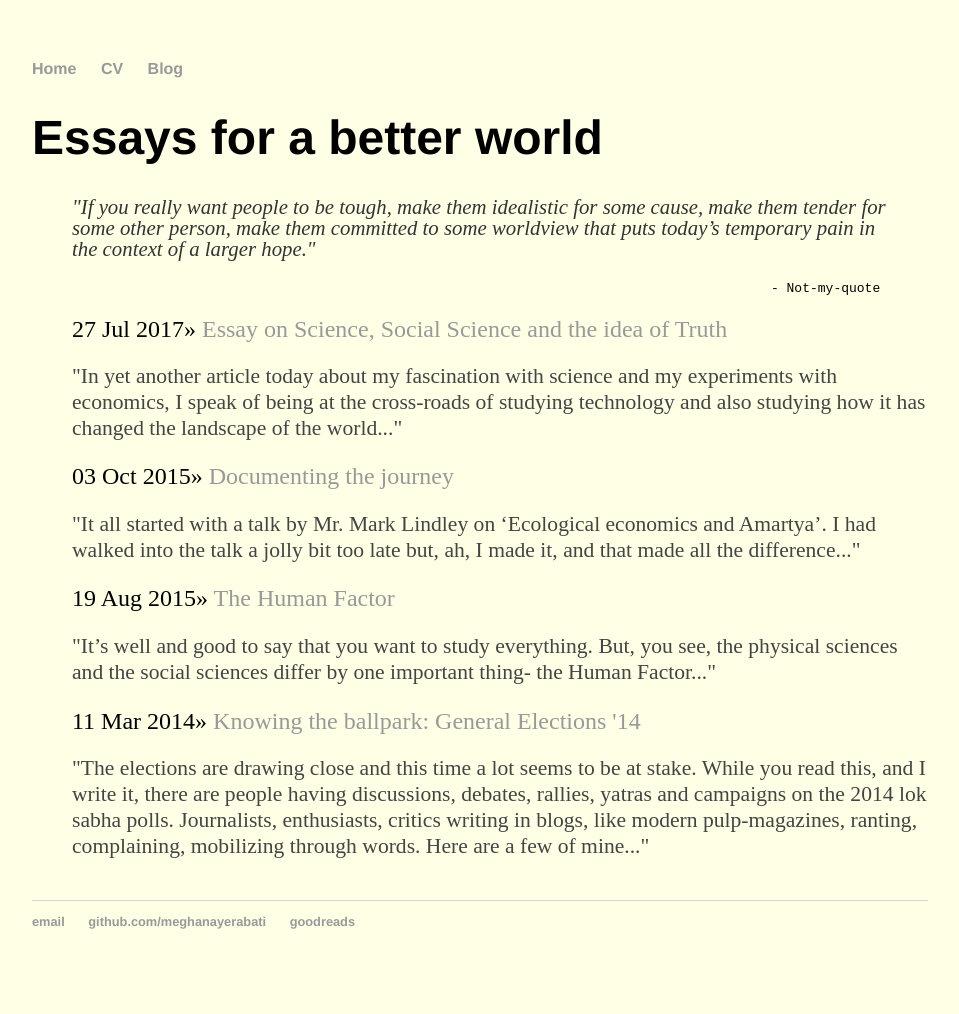
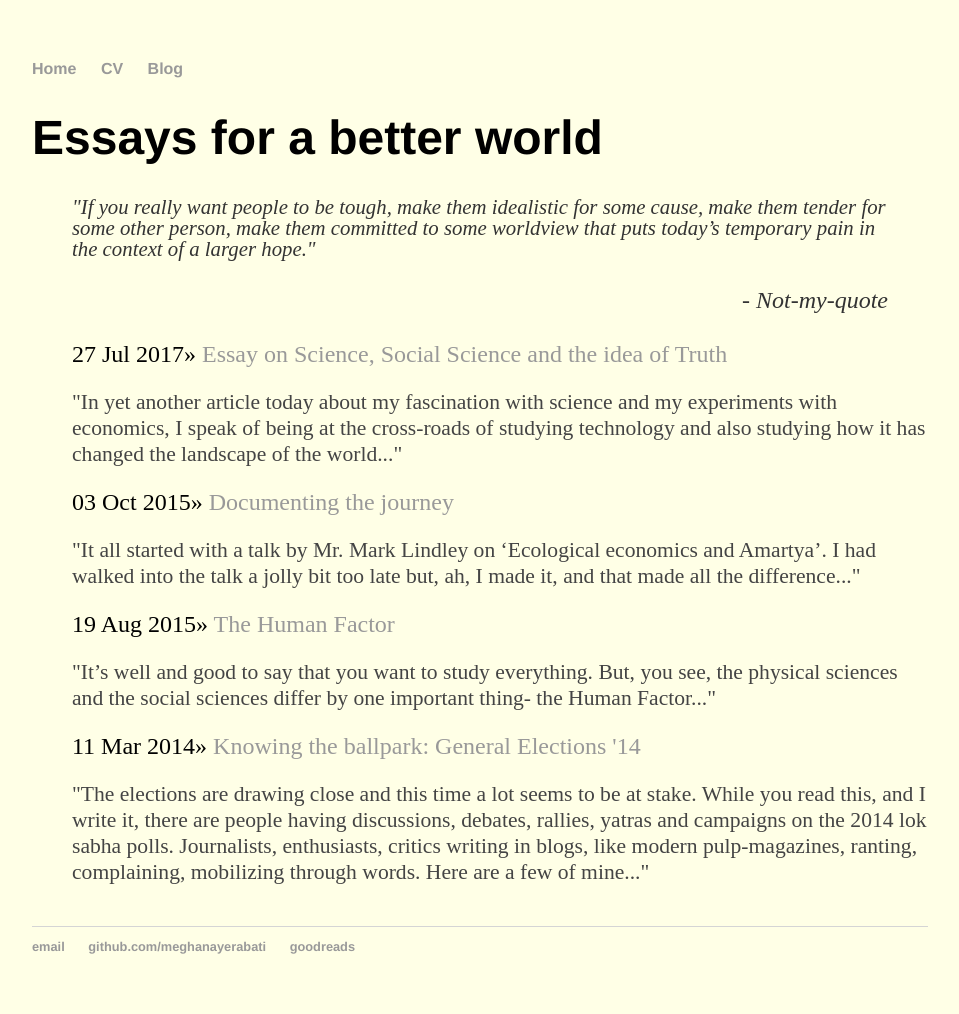
Before and after one commit to myerabati/meghanayerabati.github.io, a Jekyll site: the page built from Non-fiction/index.html, in a window 1280 px wide. Shown: the whole page, without its empty margins (160-1119 px from the left). Built offline with Jekyll 4.4.1, drawn with Linux system fonts in a browser that asks for light colours; before the commit the page ends 989 px from its top, so only the background shows below that.

Commit message:
Edited index to add if condition

```diff
--- a/Non-fiction/index.html
+++ b/Non-fiction/index.html
@@ -4,12 +4,16 @@
 ---
 	<h1>{{ page.title }}</h1>
 	<blockquote><p class=quotes><em>"If you really want people to be tough, make them idealistic for some cause, make them tender for some other person, make them committed to some worldview that puts today’s temporary pain in the context of a larger hope."</em></p>
-	<pre align=right>- Not-my-quote </pre></blockquote>
+	<p class=quotesauth align=right><em>- Not-my-quote </em></p></blockquote>
 	<ul class="posts">
 	 {% assign post_array = site.posts| where: "categories","Non-fiction" %}
 	 {% for post in post_array %}
       		  <li><span>{{ post.date | date_to_string }}</span>&raquo;<a href="{{ post.url }}"> {{ post.title }}</a></li>
-		  <p>"{{post.description}}..."</p>
+		  {% if post.description==NULL%}
+			<p class=desc>"Read on..."</p>
+		  {% else %}
+			<p class=desc>"{{post.description}}..."</p>
+		  {% endif %}
     	  {% endfor %}
 
 
```
Also changed, not shown: Non-fiction/_posts/2017-07-27-essay-on-science-social-science-and-truth.md (+1 -1 lines).
